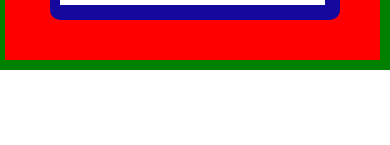
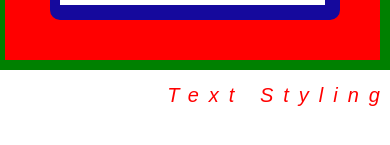
Before and after one commit to kilimaj/learn-js-react-typescript, a React Native app in the folder learn-react-native/AwesomeProject/: screen / in a window 390 px wide. Shown: the part 211-356 px from the top of the page. Built offline with nearby package versions, Linux system fonts and the light colour scheme.

Commit message:
Learn React Native: Styling - Text Styles

```diff
--- a/learn-react-native/AwesomeProject/App.tsx
+++ b/learn-react-native/AwesomeProject/App.tsx
@@ -57,6 +57,20 @@ function App() {
             <Text>Hello World!</Text>
           </View>
         </View>
+        <Text
+          style={{
+            color: '#ff0000',
+            fontFamily: 'Arial',
+            fontSize: 20,
+            fontStyle: 'italic',
+            fontWeight: '100',
+            letterSpacing: 10,
+            lineHeight: 50,
+            textAlign: 'right',
+          }}
+        >
+          Text Styling
+        </Text>
       </SafeAreaView>
     </SafeAreaProvider>
   );
```
